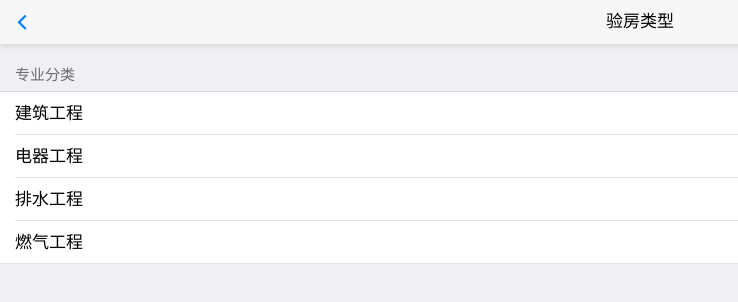
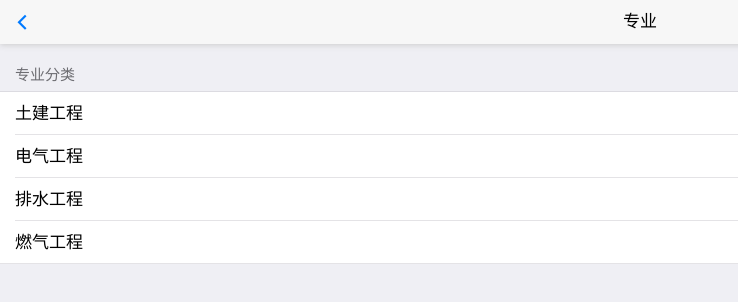
Before and after one commit to yangke687/gulp-mui, a website: page sub-menu.html in a window 1280 px wide. Shown: the full height of the page, 0-738 px from the left. Drawn offline with Linux system fonts and the light colour scheme; files that its build step writes are made by us from their sources; files whose address does not match are found by name.

Commit message:
page title modification

```diff
--- a/sub-menu.html
+++ b/sub-menu.html
@@ -18,7 +18,7 @@
 <body>
 	<header class="mui-bar mui-bar-nav">
 	    <a class="mui-action-back mui-icon mui-icon-left-nav mui-pull-left"></a>
-	    <h1 class="mui-title">验房类型</h1>
+	    <h1 class="mui-title">专业</h1>
 	</header>
 
     <div class="mui-content">
@@ -29,12 +29,12 @@
             <li class="mui-table-view-cell">
                 <a class="mui-navigate-right" href="item.html">
                     <span class="mui-badge mui-badge-danger">2</span>
-                    建筑工程
+                    土建工程
                 </a>
             </li>
             <li class="mui-table-view-cell">
                 <a class="mui-navigate-right" href="item.html">
-                    电器工程
+                    电气工程
                 </a>
             </li>
             <li class="mui-table-view-cell">
```
Also changed, not shown: item.html (+1 -1 lines), menu.html (+4 -1 lines).
